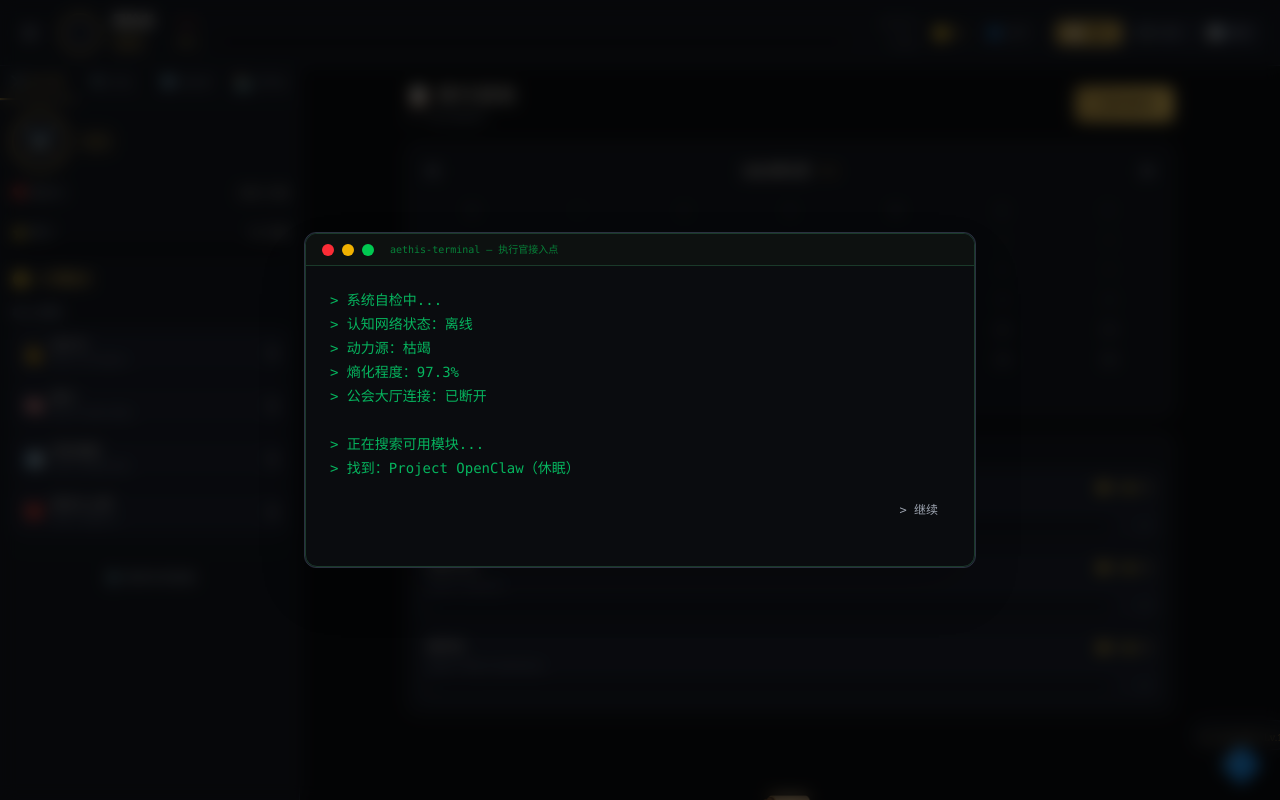
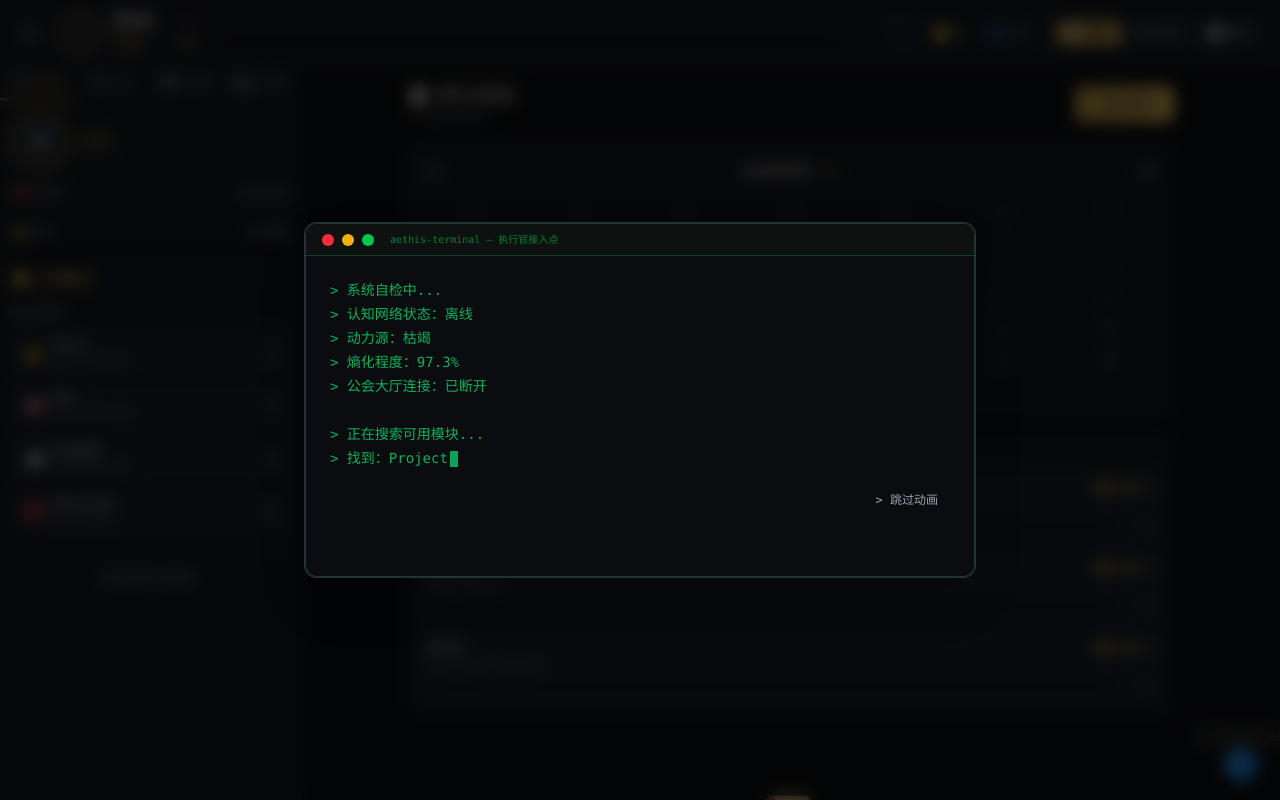
Before and after one commit to 0413-mzy/aethis-terminal, a Next.js app: page / in a window 1280 px wide. Shown: the top 800 px of the page. Built offline with nearby package versions, Linux system fonts and the light colour scheme.

Commit message:
feat: typewriter text effect for terminal story modals

```diff
--- a/src/components/story/PrologueModal.tsx
+++ b/src/components/story/PrologueModal.tsx
@@ -1,6 +1,6 @@
 'use client';
 
-import { useState, useEffect, useRef } from 'react';
+import { useState, useEffect, useRef, useCallback } from 'react';
 import { motion } from 'framer-motion';
 import { useCharacterStore } from '@/stores/characterStore';
 import { useUIStore } from '@/stores/uiStore';
@@ -23,6 +23,9 @@ const TERMINAL_LINES = [
   '> 身份未知。请确认您的代号。',
 ];
 
+const CHAR_SPEED = 40; // ms per character
+const PUNCTUATION_PAUSE = 200; // extra pause after punctuation
+
 const classes = [
   { id: 'warrior', name: '突击型执行官', icon: '⚔️', desc: '力量专精。擅长正面击破高优先级委托。', stats: CLASS_STATS.warrior },
   { id: 'mage', name: '解析型执行官', icon: '🧙', desc: '智力专精。快速从委托中提取经验值。', stats: CLASS_STATS.mage },
@@ -35,7 +38,9 @@ type Step = typeof STEPS[number];
 
 export function PrologueModal() {
   const [step, setStep] = useState<Step>('terminal');
-  const [showAll, setShowAll] = useState(false);
+  const [typedLines, setTypedLines] = useState<string[]>([]);
+  const [currentLineChars, setCurrentLineChars] = useState(0);
+  const [typingDone, setTypingDone] = useState(false);
   const [name, setName] = useState('');
   const [selectedClass, setSelectedClass] = useState<string | null>(null);
   const initCharacter = useCharacterStore((s) => s.initCharacter);
@@ -47,12 +52,51 @@ export function PrologueModal() {
     return () => { mountedRef.current = false; };
   }, []);
 
-  const displayedLines = showAll ? TERMINAL_LINES : TERMINAL_LINES.slice(0, 8);
+  // Typewriter effect
+  useEffect(() => {
+    if (step !== 'terminal' || typingDone) return;
+
+    const totalLines = TERMINAL_LINES.length;
+    const currentLineIdx = typedLines.length;
+
+    if (currentLineIdx >= totalLines) {
+      setTypingDone(true);
+      return;
+    }
+
+    const targetLine = TERMINAL_LINES[currentLineIdx];
+    if (currentLineChars >= targetLine.length) {
+      // Line complete, move to next
+      const timer = setTimeout(() => {
+        setTypedLines((prev) => [...prev, targetLine]);
+        setCurrentLineChars(0);
+      }, 150);
+      return () => clearTimeout(timer);
+    }
+
+    // Type next character
+    const isPunctuation = ',.，。！？…'.includes(targetLine[currentLineChars]);
+    const delay = isPunctuation ? CHAR_SPEED + PUNCTUATION_PAUSE : CHAR_SPEED;
+
+    const timer = setTimeout(() => {
+      setCurrentLineChars((prev) => prev + 1);
+    }, delay);
+    return () => clearTimeout(timer);
+  }, [step, typedLines, currentLineChars, typingDone]);
+
+  const displayLines = [
+    ...typedLines,
+    ...(typedLines.length < TERMINAL_LINES.length
+      ? [TERMINAL_LINES[typedLines.length].slice(0, currentLineChars)]
+      : []),
+  ];
 
   const handleTerminalNext = () => {
-    if (!showAll) {
-      setShowAll(true);
-      sound.complete();
+    if (!typingDone) {
+      // Skip animation - show all immediately
+      setTypedLines(TERMINAL_LINES);
+      setCurrentLineChars(0);
+      setTypingDone(true);
       return;
     }
     sound.complete();
@@ -81,17 +125,20 @@ export function PrologueModal() {
         <span className="text-[10px] text-green-500/60 ml-2 font-mono">aethis-terminal — 执行官接入点</span>
       </div>
 
-      <div className="p-6 font-mono min-h-[300px]">
+      <div className="p-6 font-mono min-h-[320px]">
         {step === 'terminal' && (
           <div className="space-y-1">
-            {displayedLines.map((line, i) => (
-              <p key={i} className="text-sm text-green-400/80">
+            {displayLines.map((line, i) => (
+              <p key={i} className="text-sm text-green-400/80 min-h-[1.25rem]">
                 {line || ' '}
+                {i === displayLines.length - 1 && !typingDone && (
+                  <span className="inline-block w-2 h-4 bg-green-400 animate-pulse ml-0.5 align-middle" />
+                )}
               </p>
             ))}
             <div className="pt-4 flex justify-end">
               <Button variant="ghost" size="sm" onClick={handleTerminalNext}>
-                {showAll ? '> 输入代号' : '> 继续'}
+                {typingDone ? '> 输入代号' : '> 跳过动画'}
               </Button>
             </div>
           </div>
--- a/src/components/story/StoryChapterModal.tsx
+++ b/src/components/story/StoryChapterModal.tsx
@@ -8,23 +8,67 @@ import { StoryChapter } from '@/data/story';
 import { Button } from '@/components/ui/Button';
 import { sound } from '@/lib/soundManager';
 
+const CHAR_SPEED = 35;
+const PUNCTUATION_PAUSE = 180;
+
 export function StoryChapterModal() {
   const modalData = useUIStore((s) => s.modalData) as { chapter: StoryChapter } | null;
   const closeModal = useUIStore((s) => s.closeModal);
   const dismissStoryChapter = useGameStore((s) => s.dismissStoryChapter);
-  const [showAll, setShowAll] = useState(false);
+  const [typedLines, setTypedLines] = useState<string[]>([]);
+  const [currentLineChars, setCurrentLineChars] = useState(0);
+  const [typingDone, setTypingDone] = useState(false);
 
   const chapter = modalData?.chapter;
   const lines = chapter?.content ?? [];
-  const allShown = showAll || false;
 
+  // Reset on new chapter
   useEffect(() => {
-    setShowAll(false);
+    setTypedLines([]);
+    setCurrentLineChars(0);
+    setTypingDone(false);
   }, [chapter?.id]);
 
+  // Typewriter effect
+  useEffect(() => {
+    if (!chapter || typingDone) return;
+
+    const currentLineIdx = typedLines.length;
+    if (currentLineIdx >= lines.length) {
+      setTypingDone(true);
+      return;
+    }
+
+    const targetLine = lines[currentLineIdx];
+    if (currentLineChars >= targetLine.length) {
+      const timer = setTimeout(() => {
+        setTypedLines((prev) => [...prev, targetLine]);
+        setCurrentLineChars(0);
+      }, 100);
+      return () => clearTimeout(timer);
+    }
+
+    const isPunctuation = ',.，。！？…'.includes(targetLine[currentLineChars]);
+    const delay = isPunctuation ? CHAR_SPEED + PUNCTUATION_PAUSE : CHAR_SPEED;
+
+    const timer = setTimeout(() => {
+      setCurrentLineChars((prev) => prev + 1);
+    }, delay);
+    return () => clearTimeout(timer);
+  }, [chapter, typedLines, currentLineChars, typingDone, lines]);
+
+  const displayLines = [
+    ...typedLines,
+    ...(typedLines.length < lines.length
+      ? [lines[typedLines.length].slice(0, currentLineChars)]
+      : []),
+  ];
+
   const handleContinue = () => {
-    if (!allShown) {
-      setShowAll(true);
+    if (!typingDone) {
+      setTypedLines(lines);
+      setCurrentLineChars(0);
+      setTypingDone(true);
       return;
     }
     sound.complete();
@@ -43,22 +87,30 @@ export function StoryChapterModal() {
         <span className="text-[10px] text-green-500/60 ml-2 font-mono">aethis-terminal — {chapter.subtitle}</span>
       </div>
 
-      <div className="p-6 font-mono min-h-[250px] max-h-[450px] overflow-y-auto">
+      <div className="p-6 font-mono min-h-[280px] max-h-[460px] overflow-y-auto">
         <motion.h2 initial={{ opacity: 0 }} animate={{ opacity: 1 }} className="text-green-400 text-lg mb-4 font-bold">
           {chapter.title}
         </motion.h2>
 
         <div className="space-y-1">
-          {(showAll ? lines : lines.slice(0, 6)).map((line, i) => (
-            <motion.p key={i} initial={{ opacity: 0, x: -5 }} animate={{ opacity: 1, x: 0 }}
-              className={`text-sm ${line.startsWith('>') ? 'text-green-400/70' : line.startsWith('"') ? 'text-green-300/80 italic' : 'text-green-400/60'}`}
+          {displayLines.map((line, i) => (
+            <p
+              key={i}
+              className={`text-sm min-h-[1.25rem] ${
+                line.startsWith('>') ? 'text-green-400/70' :
+                line.startsWith('"') ? 'text-green-300/80 italic' :
+                'text-green-400/60'
+              }`}
             >
               {line || ' '}
-            </motion.p>
+              {i === displayLines.length - 1 && !typingDone && (
+                <span className="inline-block w-2 h-4 bg-green-400 animate-pulse ml-0.5 align-middle" />
+              )}
+            </p>
           ))}
         </div>
 
-        {chapter.reward && allShown && (
+        {chapter.reward && typingDone && (
           <motion.div initial={{ opacity: 0, y: 10 }} animate={{ opacity: 1, y: 0 }}
             className="mt-4 p-3 bg-green-400/5 border border-green-400/20 rounded-lg">
             <span className="text-xs text-green-400/80">&gt; 系统提示：{chapter.reward}</span>
@@ -68,7 +120,7 @@ export function StoryChapterModal() {
 
       <div className="bg-[#0d1110] border-t border-[#1a3a2a] px-4 py-3 flex justify-end">
         <Button variant="ghost" size="sm" onClick={handleContinue}>
-          {allShown ? '> 关闭终端' : '> 继续阅读'}
+          {typingDone ? '> 关闭终端' : '> 跳过'}
         </Button>
       </div>
     </div>
```
